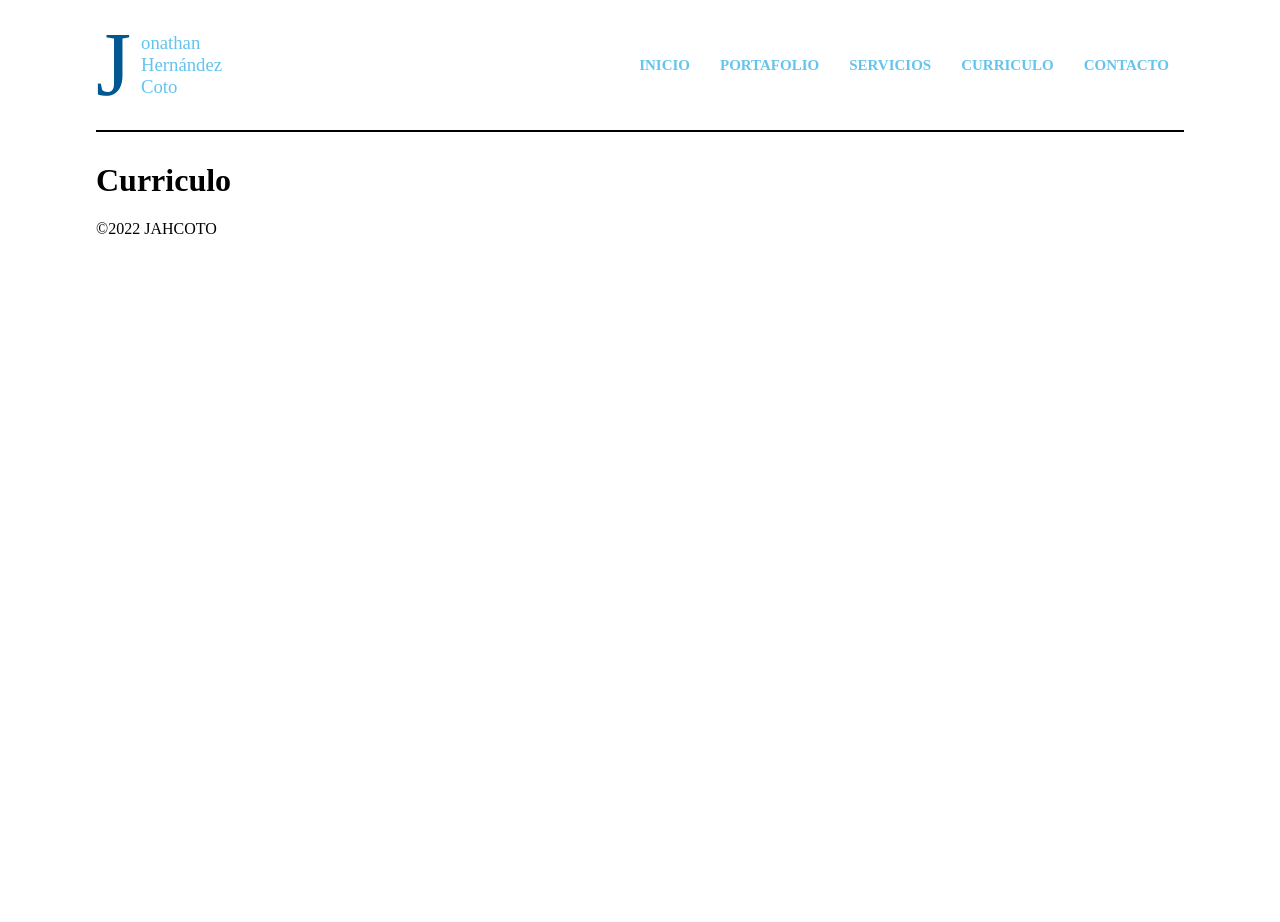
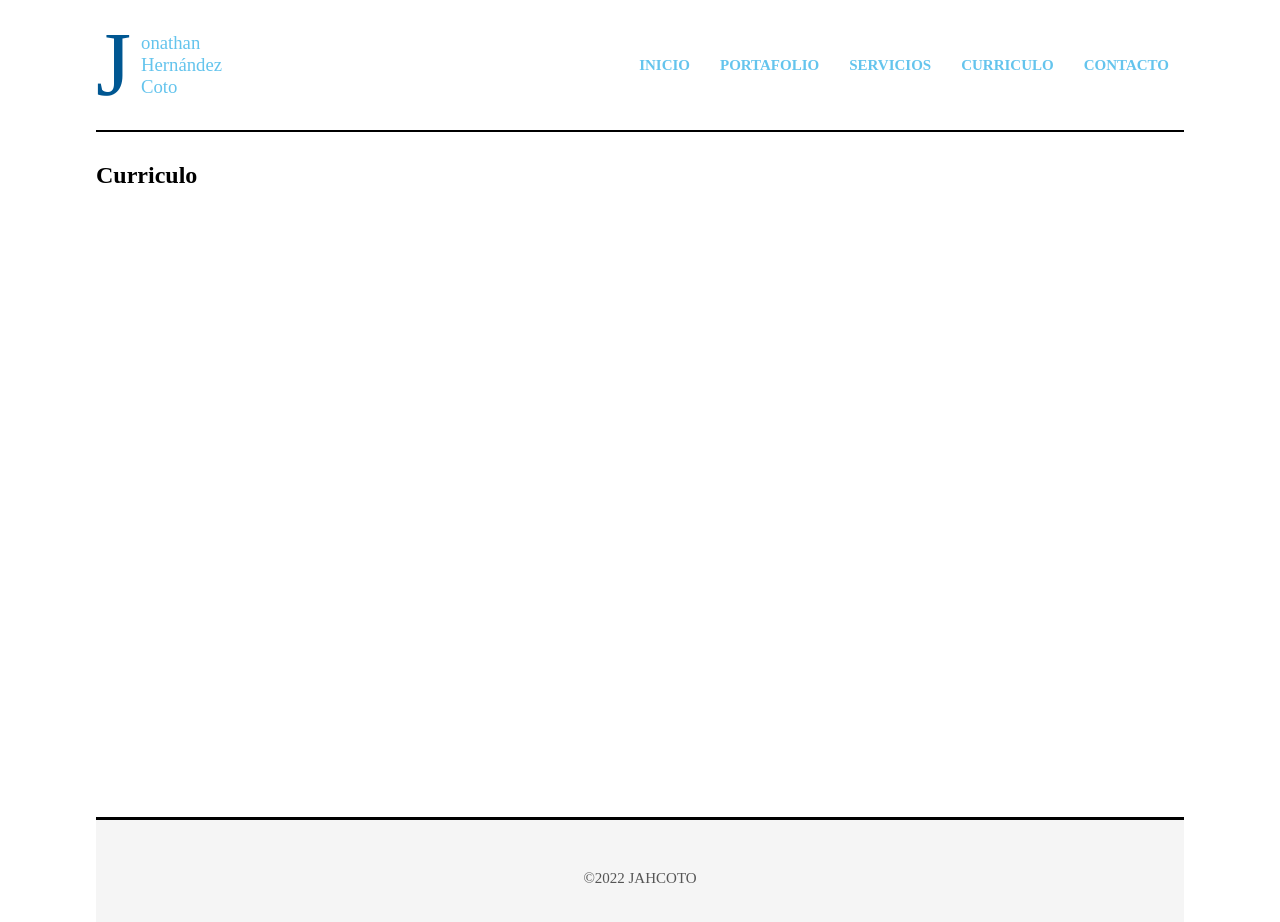
Before and after one commit to jahcoto/portfolio, a React (Vite) app: page /curriculo in a window 1280 px wide. Shown: the top 922 px of the page. Before the commit the page ends 800 px from the top, so only its background shows below. Built offline with nearby package versions, Linux system fonts and the light colour scheme.

Commit message:
Add styles to footer and content

```diff
--- a/src/components/layout/Footer.jsx
+++ b/src/components/layout/Footer.jsx
@@ -1,7 +1,5 @@
 const Footer = () => {
-  return (
-    <footer>&copy;2022 JAHCOTO</footer>
-  )
+  return <footer className="footer">&copy;2022 JAHCOTO</footer>;
 };
 
 export default Footer;
--- a/src/components/layout/HeaderNav.jsx
+++ b/src/components/layout/HeaderNav.jsx
@@ -10,7 +10,15 @@ const HeaderNav = () => {
       <nav>
         <ul>
           <li>
-            <NavLink to="/">Inicio</NavLink>
+            <NavLink
+              to="/inicio"
+              className={({ isActive }) => {
+                console.log(isActive);
+                isActive ? 'active' : '';
+              }}
+            >
+              Inicio
+            </NavLink>
           </li>
           <li>
             <NavLink to="/portafolio">Portafolio</NavLink>
--- a/src/index.css
+++ b/src/index.css
@@ -62,6 +62,20 @@ body {
   transition: all 0.3s;
 }
 
-.header a:hover {
+.header .active .header a:hover {
   color: #005792;
 }
+
+.content {
+  min-height: 300px;
+}
+
+.footer {
+  text-align: center;
+  font-size: 15px;
+  margin: 355px 0 0 0;
+  padding: 50px 0 50px 0;
+  border-top: 3px solid #000;
+  background-color: #f5f5f5;
+  color: #555;
+}
--- a/src/router/ProjectRoutes.jsx
+++ b/src/router/ProjectRoutes.jsx
@@ -3,14 +3,14 @@ import {
   Routes,
   Route,
   NavLink,
-} from "react-router-dom";
-import Contacto from "../components/Contacto";
-import Curriculo from "../components/Curriculo";
-import Servicios from "../components/Servicios";
-import Inicio from '../components/Inicio.jsx'
-import Portafolio from "../components/Portafolio";
-import HeaderNav from "../components/layout/HeaderNav";
-import Footer from "../components/layout/Footer";
+} from 'react-router-dom';
+import Contacto from '../components/Contacto';
+import Curriculo from '../components/Curriculo';
+import Servicios from '../components/Servicios';
+import Inicio from '../components/Inicio.jsx';
+import Portafolio from '../components/Portafolio';
+import HeaderNav from '../components/layout/HeaderNav';
+import Footer from '../components/layout/Footer';
 
 const ProjectRoutes = () => {
   return (
@@ -18,18 +18,21 @@ const ProjectRoutes = () => {
       {/*Header y Navegacion*/}
       <HeaderNav />
       {/*Contenido central*/}
+      <section className="content">
         <Routes>
           <Route path="/" element={<Inicio />} />
+          <Route path="/inicio" element={<Inicio />} />
           <Route path="/portafolio" element={<Portafolio />} />
           <Route path="/servicios" element={<Servicios />} />
           <Route path="/curriculo" element={<Curriculo />} />
           <Route path="/contacto" element={<Contacto />} />
+        </Routes>
+      </section>
 
-        </Routes>
       {/*Footer*/}
       <Footer />
     </Router>
-  )
+  );
 };
 
 export default ProjectRoutes;
```
Lines whose indentation alone changed are shown as unchanged.
